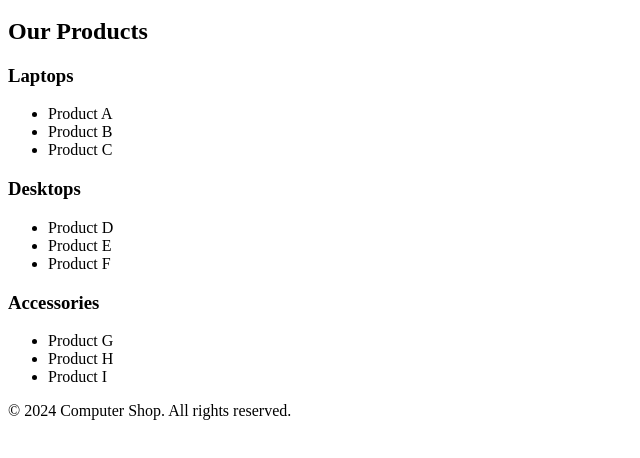
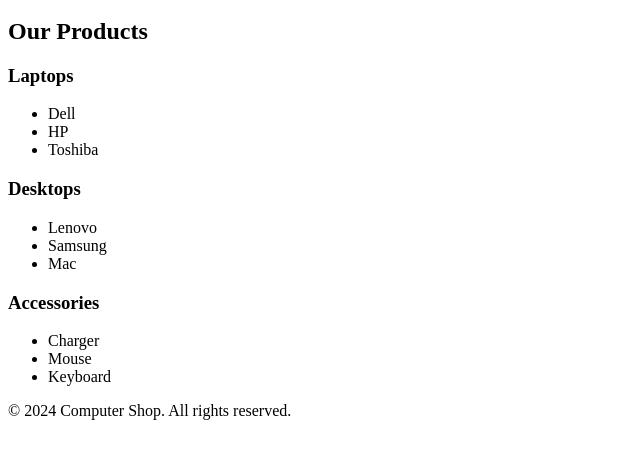
Before and after one commit to JackMwisa/HTML-assigment, a plain HTML site: page index.html in a window 1280 px wide. Shown: the part 136-594 px from the top of the page, without its empty margins (0-640 px from the left). Drawn offline with Linux system fonts and the light colour scheme.

Commit message:
Update index.html

```diff
--- a/index.html
+++ b/index.html
@@ -25,25 +25,25 @@
         <div class="product">
             <h3>Laptops</h3>
             <ul>
-                <li>Product A</li>
-                <li>Product B</li>
-                <li>Product C</li>
+                <li>Dell</li>
+                <li>HP</li>
+                <li>Toshiba</li>
             </ul>
         </div>
         <div class="product">
             <h3>Desktops</h3>
             <ul>
-                <li>Product D</li>
-                <li>Product E</li>
-                <li>Product F</li>
+                <li>Lenovo</li>
+                <li>Samsung</li>
+                <li>Mac</li>
             </ul>
         </div>
         <div class="product">
             <h3>Accessories</h3>
             <ul>
-                <li>Product G</li>
-                <li>Product H</li>
-                <li>Product I</li>
+                <li>Charger</li>
+                <li>Mouse</li>
+                <li>Keyboard</li>
             </ul>
         </div>
     </main>
```
